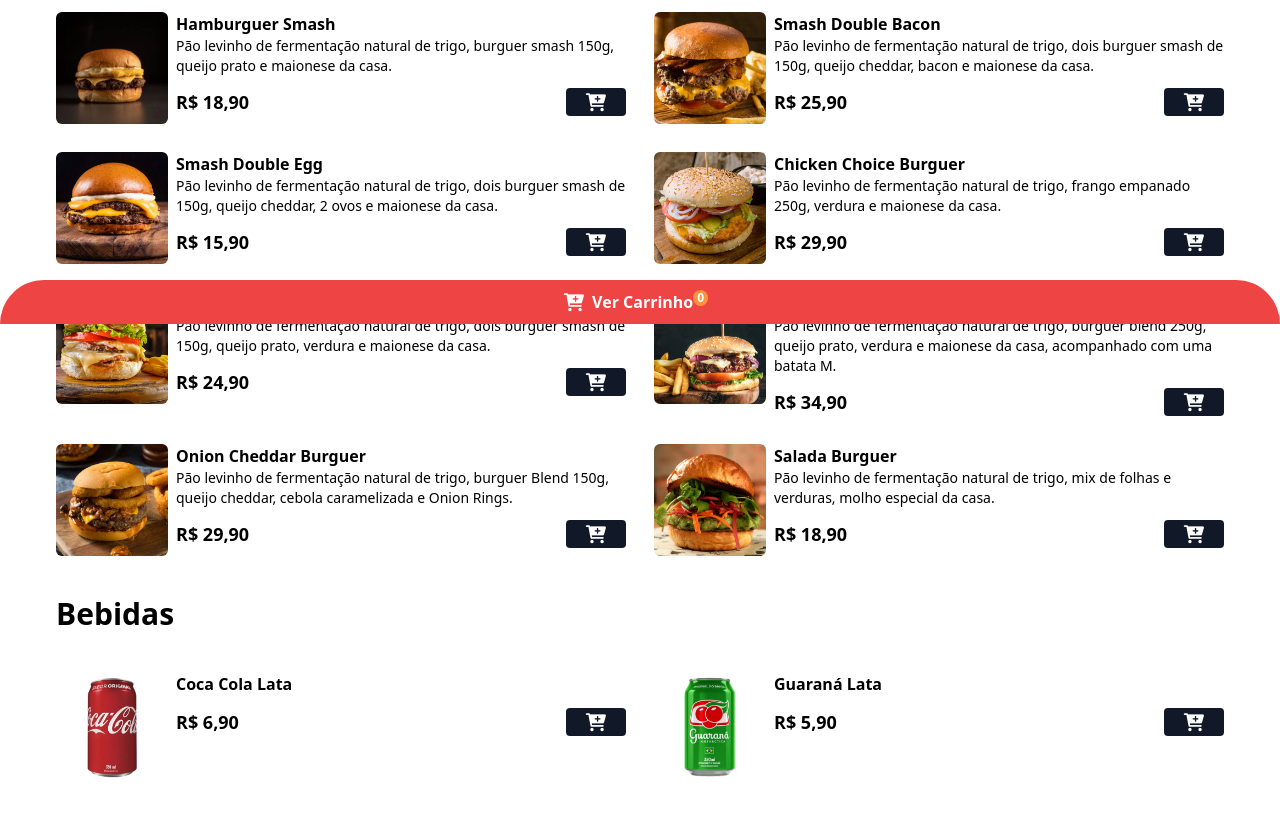
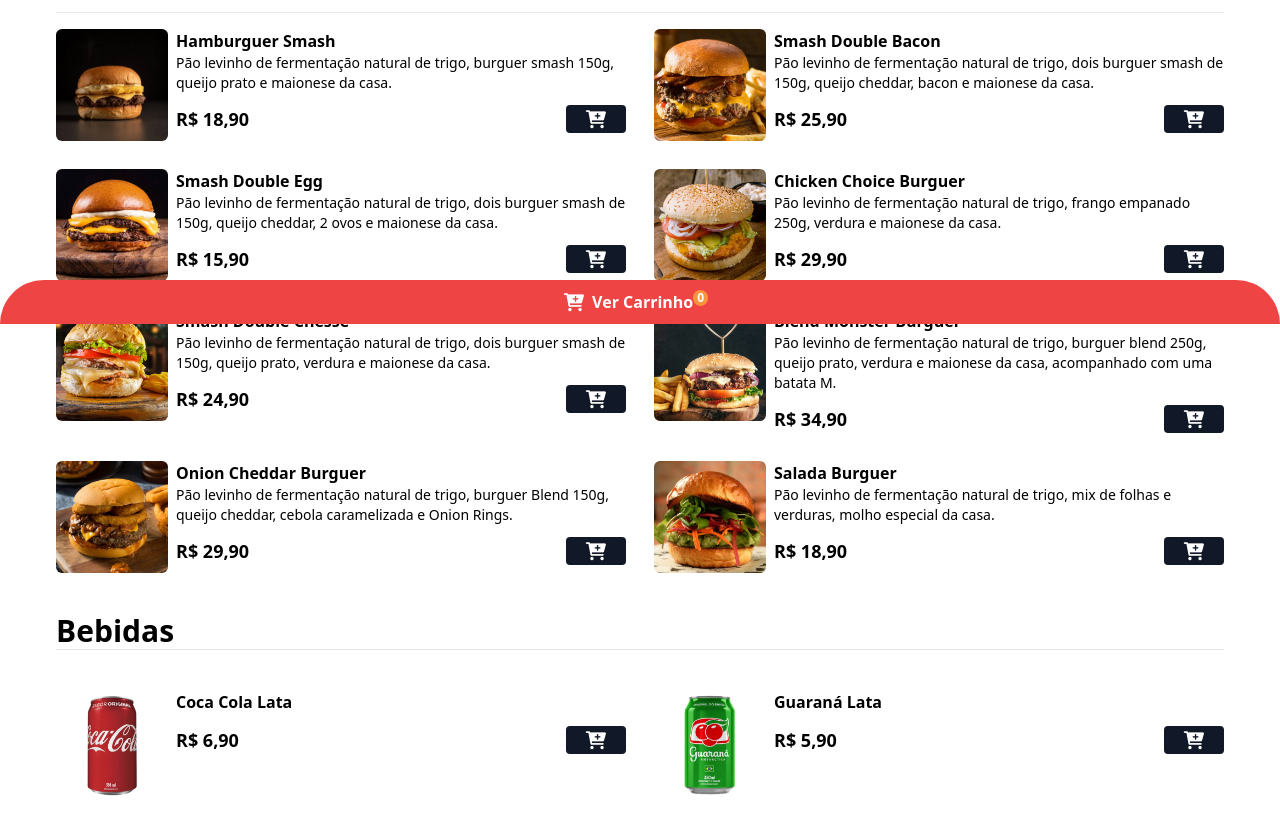
Before and after one commit to renatohanks/BurguerDelicious, a website: page index.html in a window 1280 px wide. Shown: the part 476-1310 px from the top of the page. Drawn offline with nearby package versions, Linux system fonts and the light colour scheme.

Commit message:
Update index.html

```diff
--- a/index.html
+++ b/index.html
@@ -47,6 +47,7 @@
       Conheça nosso Menu</h2>
     <!--Inicio Menu-->
     <div id="menu">
+      <hr class="max-auto max-w-7xl mb-4 mx-4 md:mx-14">
       <main
         class="grid grid-cols-1 md:grid-cols-2 gap-7 mx-5 md:mx-14 max-w-7xl"
       >
@@ -262,6 +263,7 @@
 
     <div class="max-auto max-w-7xl my-10 mx-4 md:mx-14">
       <h2 class="font-bold text-3xl">Bebidas</h2>
+      <hr>
     </div>
 
     <div
```
